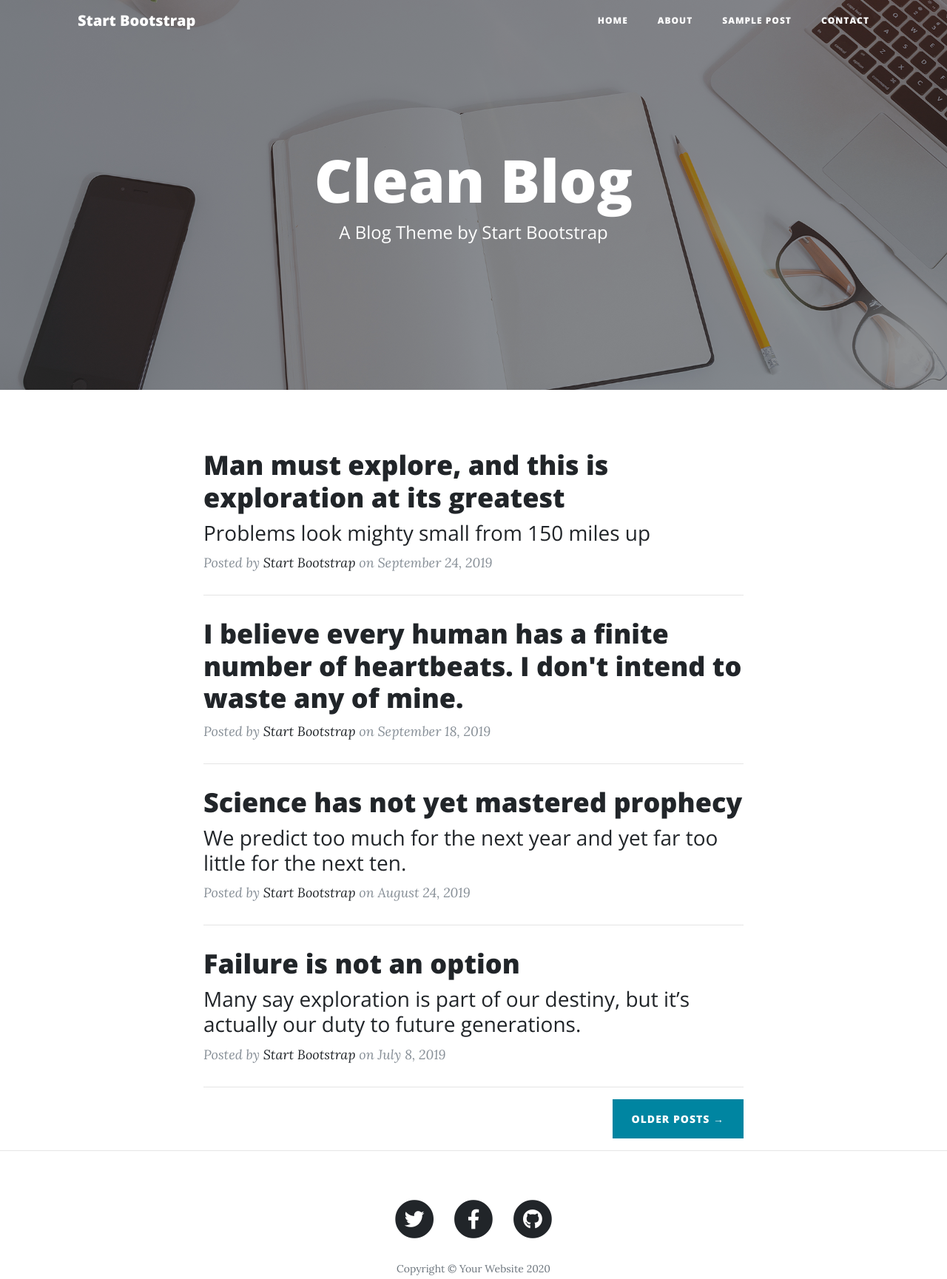
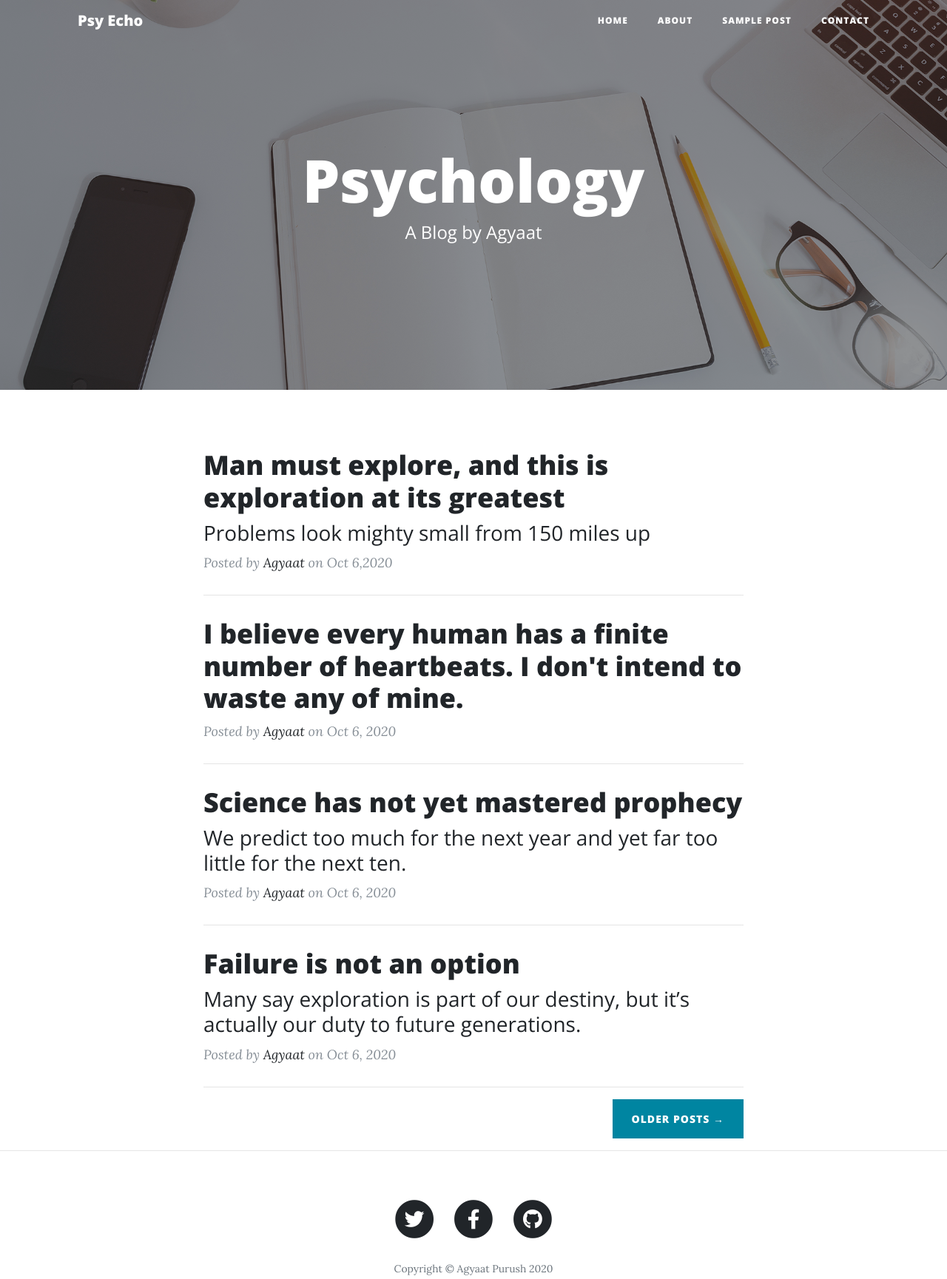
Before and after one commit to AGYAATPURUSH/psyecho, a website: page index.html in a window 1280 px wide. Shown: the part 5-1734 px from the top of the page at 74% size. Drawn offline with nearby package versions, Linux system fonts and the light colour scheme.

Commit message:
Update index.html

```diff
--- a/index.html
+++ b/index.html
@@ -8,7 +8,7 @@
   <meta name="description" content="">
   <meta name="author" content="">
 
-  <title>Clean Blog - Start Bootstrap Theme</title>
+  <title>Psy Echo- A blog about psychology and it's application</title>
 
   <!-- Bootstrap core CSS -->
   <link href="vendor/bootstrap/css/bootstrap.min.css" rel="stylesheet">
@@ -28,7 +28,7 @@
   <!-- Navigation -->
   <nav class="navbar navbar-expand-lg navbar-light fixed-top" id="mainNav">
     <div class="container">
-      <a class="navbar-brand" href="index.html">Start Bootstrap</a>
+      <a class="navbar-brand" href="index.html">Psy Echo</a>
       <button class="navbar-toggler navbar-toggler-right" type="button" data-toggle="collapse" data-target="#navbarResponsive" aria-controls="navbarResponsive" aria-expanded="false" aria-label="Toggle navigation">
         Menu
         <i class="fas fa-bars"></i>
@@ -59,8 +59,8 @@
       <div class="row">
         <div class="col-lg-8 col-md-10 mx-auto">
           <div class="site-heading">
-            <h1>Clean Blog</h1>
-            <span class="subheading">A Blog Theme by Start Bootstrap</span>
+            <h1>Psychology</h1>
+            <span class="subheading">A Blog by Agyaat</span>
           </div>
         </div>
       </div>
@@ -81,8 +81,8 @@
             </h3>
           </a>
           <p class="post-meta">Posted by
-            <a href="#">Start Bootstrap</a>
-            on September 24, 2019</p>
+            <a href="#">Agyaat</a>
+            on Oct 6,2020</p>
         </div>
         <hr>
         <div class="post-preview">
@@ -92,8 +92,8 @@
             </h2>
           </a>
           <p class="post-meta">Posted by
-            <a href="#">Start Bootstrap</a>
-            on September 18, 2019</p>
+            <a href="#">Agyaat</a>
+            on Oct 6, 2020</p>
         </div>
         <hr>
         <div class="post-preview">
@@ -106,8 +106,8 @@
             </h3>
           </a>
           <p class="post-meta">Posted by
-            <a href="#">Start Bootstrap</a>
-            on August 24, 2019</p>
+            <a href="#">Agyaat</a>
+            on Oct 6, 2020</p>
         </div>
         <hr>
         <div class="post-preview">
@@ -120,8 +120,8 @@
             </h3>
           </a>
           <p class="post-meta">Posted by
-            <a href="#">Start Bootstrap</a>
-            on July 8, 2019</p>
+            <a href="#">Agyaat</a>
+            on Oct 6, 2020</p>
         </div>
         <hr>
         <!-- Pager -->
@@ -165,7 +165,7 @@
               </a>
             </li>
           </ul>
-          <p class="copyright text-muted">Copyright &copy; Your Website 2020</p>
+          <p class="copyright text-muted">Copyright &copy; Agyaat Purush 2020</p>
         </div>
       </div>
     </div>
```
